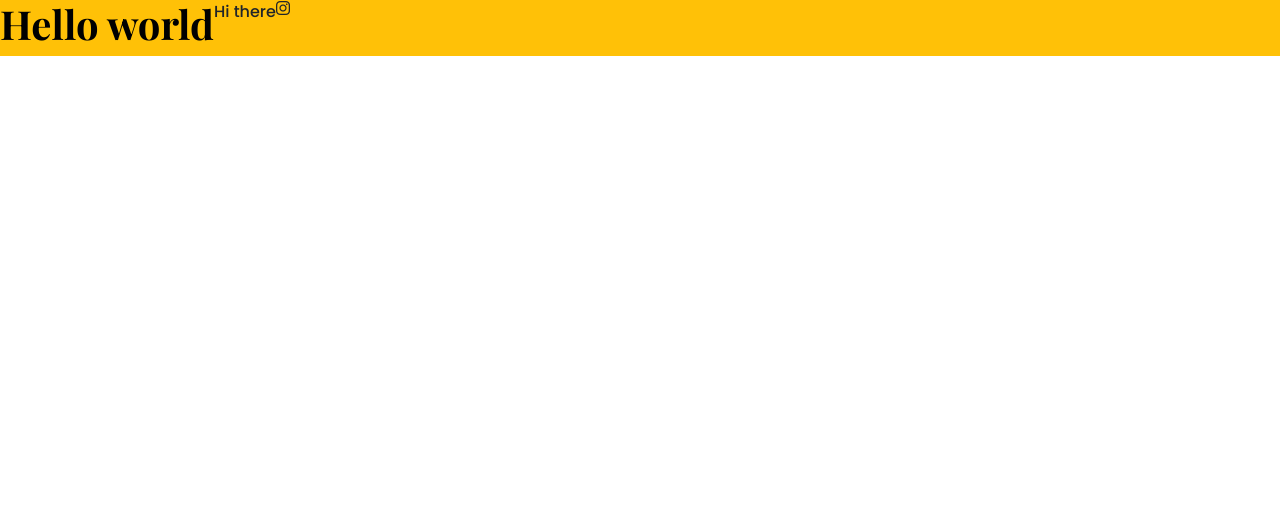
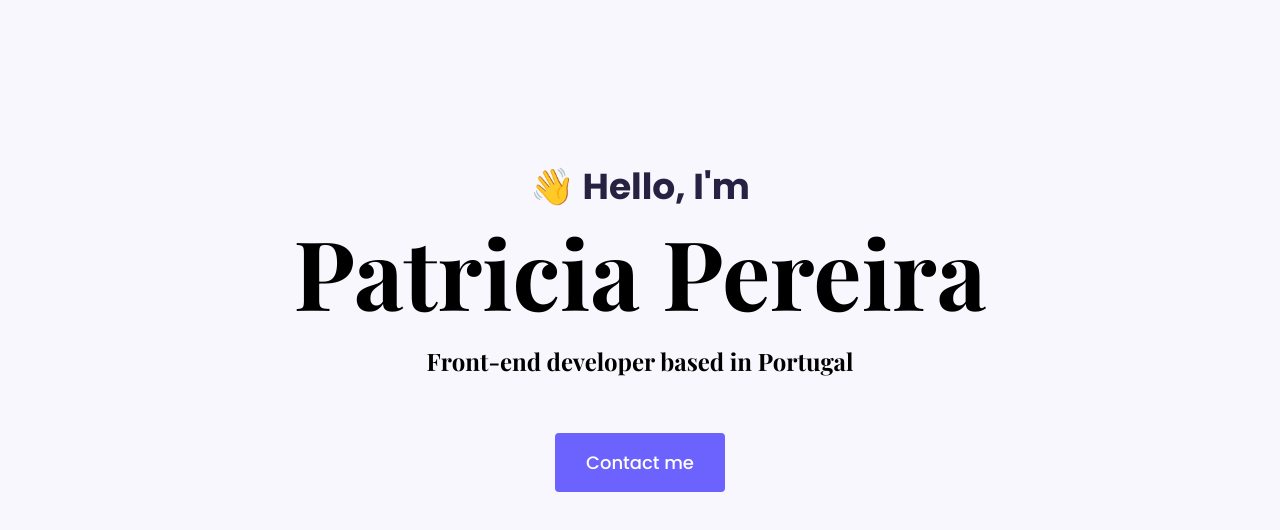
Before and after one commit to MosaMbele/porfolio.Responsive, a plain HTML site: page index.html in a window 1280 px wide. Drawn offline with nearby package versions, Linux system fonts and the light colour scheme.

Commit message:
update home page

```diff
--- a/index.html
+++ b/index.html
@@ -3,12 +3,22 @@
   <head>
     <meta charset="UTF-8" />
     <meta http-equiv="X-UA-Compatible" content="IE=edge" />
+    <meta name="viewport" content="width=device-width, initial-scale=1.0" />
+    <title>Document</title>
+
     <link
       href="https://cdn.jsdelivr.net/npm/bootstrap@5.0.0-beta2/dist/css/bootstrap.min.css"
       rel="stylesheet"
       integrity="sha384-BmbxuPwQa2lc/FVzBcNJ7UAyJxM6wuqIj61tLrc4wSX0szH/Ev+nYRRuWlolflfl"
       crossorigin="anonymous"
     />
+    <link rel="preconnect" href="https://fonts.gstatic.com" />
+    <link
+      href="https://fonts.googleapis.com/css2?family=Playfair+Display:wght@700&family=Poppins:wght@500;700&display=swap"
+      rel="stylesheet"
+    />
+    <link rel="stylesheet" href="styles/portfolio.css" />
+
     <script
       src="https://cdn.jsdelivr.net/npm/bootstrap@5.0.0-beta2/dist/js/bootstrap.bundle.min.js"
       integrity="sha384-b5kHyXgcpbZJO/tY9Ul7kGkf1S0CWuKcCD38l8YkeH8z8QjE0GmW1gYU5S9FOnJ0"
@@ -18,20 +28,15 @@
       src="https://kit.fontawesome.com/ddc3ee268a.js"
       crossorigin="anonymous"
     ></script>
-    <link rel="preconnect" href="https://fonts.gstatic.com" />
-    <link
-      href="https://fonts.googleapis.com/css2?family=Playfair+Display:wght@700&family=Poppins:wght@500;700&display=swap"
-      rel="stylesheet"
-    />
-    <link rel="stylesheet" href="styles/portfolio.css" />
-    <meta name="viewport" content="width=device-width, initial-scale=1.0" />
-    <title>Document</title>
   </head>
   <body>
-    <div class="d-flex bg-warning">
-      <h1>Hello world</h1>
-      <p>Hi there</p>
-      <i class="fab fa-instagram"></i>
+    <div class="hero">
+      <p>👋 Hello, I'm</p>
+      <h1>Patricia Pereira</h1>
+      <h2 class="mb-5">Front-end developer based in Portugal</h2>
+      <div>
+        <a href="#" class="btn btn-branding">Contact me</a>
+      </div>
     </div>
   </body>
 </html>
--- a/styles/portfolio.css
+++ b/styles/portfolio.css
@@ -1,10 +1,58 @@
+:root {
+  --branding-color: #6c63ff;
+  --secondary-color: #f9f7fe;
+  --heading-font-family: "Playfair Display", serif;
+  --default-font-family: "Poppins", sans-serif;
+}
+
+body {
+  font-family: var(--default-font-family);
+}
+
+h1,
+h2,
+h3,
+h4,
+h5,
+h6 {
+  color: black;
+  font-family: var(--heading-font-family);
+  font-weight: bold;
+}
+
 h1 {
-    color: black;
-    font-family: "Playfair Display", serif;
-    font-weight: bold;
-  }
+  font-size: 96px;
+}
 
-  p {
-    font-family: "Poppins", sans-serif;
-    font-weight: normal;
-  }
+p {
+  font-weight: normal;
+}
+
+.hero {
+  background: var(--secondary-color);
+  text-align: center;
+  padding: 160px 20px;
+}
+
+.hero p {
+  font-size: 36px;
+  font-weight: bold;
+  margin: 0;
+  color: #272142;
+}
+
+.hero h2 {
+  font-family: var(--heading-font-family);
+  font-weight: normal;
+  line-height: 2;
+  font-size: 24px;
+}
+
+.btn-branding {
+  background: var(--branding-color);
+  border-radius: 4px;
+  color: white;
+  font-size: 18px;
+  line-height: 27px;
+  padding: 15px 30px;
+}
```
